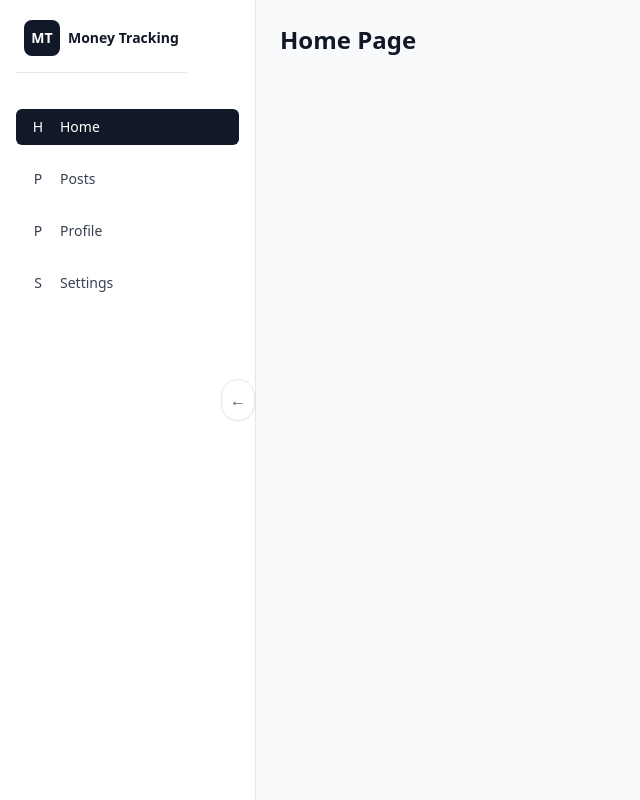
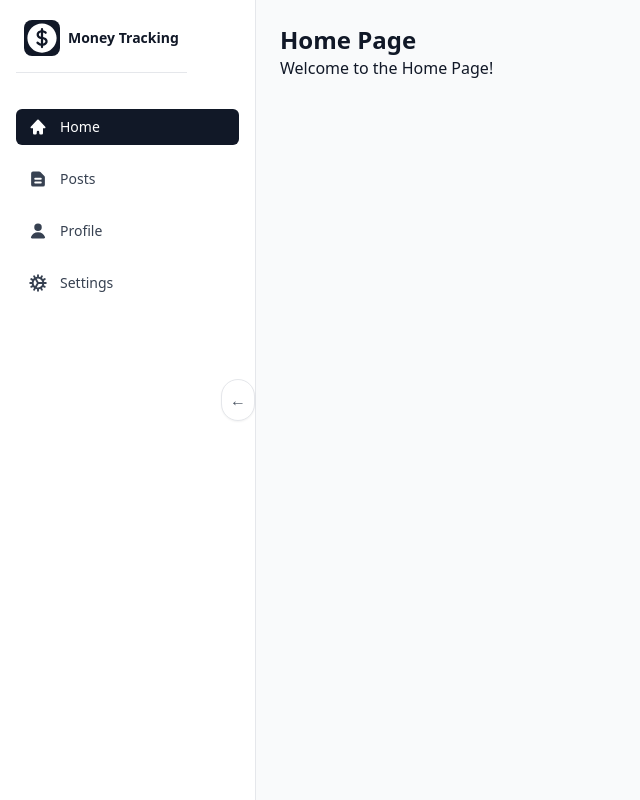
Before and after one commit to T30-H0/Money-Tracking, a Next.js app: page /home in a window 1280 px wide. Shown: the whole page, without its empty margins (0-640 px from the left). Built offline with nearby package versions, Linux system fonts and the light colour scheme.

Commit message:
update icon for sidebar

```diff
--- a/package.json
+++ b/package.json
@@ -7,6 +7,7 @@
     "start": "next start"
   },
   "dependencies": {
+    "@heroicons/react": "^2.2.0",
     "next": "latest",
     "react": "latest",
     "react-dom": "latest"
--- a/src/app/home/page.tsx
+++ b/src/app/home/page.tsx
@@ -1,3 +1,14 @@
+import Image from "next/image";
+
 export default function HomePage() {
-  return <h1 className="text-2xl font-bold">Home Page</h1>;
+  return (
+    <>
+      <h1 className="text-2xl font-bold">Home Page</h1>
+
+      {/* shape-outside: url(image.jpg);
+      shape-margin: 8px; */}
+      {/* <Image alt="Home" src="/home.jpg" className="w-350 float-left" /> */}
+      <p>Welcome to the Home Page!</p>
+    </>
+  );
 }
--- a/src/components/Sidebar/Sidebar.tsx
+++ b/src/components/Sidebar/Sidebar.tsx
@@ -1,25 +1,11 @@
 "use client";
 
+import { navItems } from "@/constants/sidebar.constant";
+import { isActiveHref } from "@/utils/sidebar";
+import CurrencyDollarIcon from "@heroicons/react/24/solid/esm/CurrencyDollarIcon";
 import Link from "next/link";
 import { usePathname } from "next/navigation";
 import { useState } from "react";
-
-type NavItem = {
-  label: string;
-  href: string;
-};
-
-const navItems: NavItem[] = [
-  { label: "Home", href: "/home" },
-  { label: "Posts", href: "/posts" },
-  { label: "Profile", href: "/profile" },
-  { label: "Settings", href: "/settings" },
-];
-
-const isActiveHref = (pathname: string, href: string): boolean => {
-  if (href === "/") return pathname === "/";
-  return pathname === href || pathname.startsWith(`${href}/`);
-};
 
 export const Sidebar = () => {
   const pathname = usePathname();
@@ -39,7 +25,7 @@ export const Sidebar = () => {
           }`}
         >
           <div className="grid size-9 place-items-center rounded-lg bg-gray-900 text-sm font-semibold text-white flex-shrink-0">
-            MT
+            <CurrencyDollarIcon />
           </div>
           {!isCollapsed && (
             <div className="text-sm font-semibold text-gray-900 whitespace-nowrap">
@@ -66,7 +52,7 @@ export const Sidebar = () => {
               title={isCollapsed ? item.label : ""}
             >
               <span className="flex-shrink-0 w-5 h-5 flex items-center justify-center">
-                {item.label[0]}
+                {item.icon}
               </span>
               {!isCollapsed && <span>{item.label}</span>}
             </Link>
--- /dev/null
+++ b/src/constants/sidebar.constant.tsx
@@ -0,0 +1,30 @@
+import { NavItem } from "@/types/sidebar";
+import {
+  HomeIcon,
+  UserIcon,
+  CogIcon,
+  DocumentTextIcon,
+} from "@heroicons/react/16/solid";
+
+export const navItems: NavItem[] = [
+  {
+    icon: <HomeIcon />,
+    label: "Home",
+    href: "/home",
+  },
+  {
+    icon: <DocumentTextIcon />,
+    label: "Posts",
+    href: "/posts",
+  },
+  {
+    icon: <UserIcon />,
+    label: "Profile",
+    href: "/profile",
+  },
+  {
+    icon: <CogIcon />,
+    label: "Settings",
+    href: "/settings",
+  },
+];
--- /dev/null
+++ b/src/types/sidebar.ts
@@ -0,0 +1,7 @@
+import { ReactNode } from "react";
+
+export type NavItem = {
+  icon: ReactNode;
+  label: string;
+  href: string;
+};
--- /dev/null
+++ b/src/utils/sidebar.ts
@@ -0,0 +1,4 @@
+export const isActiveHref = (pathname: string, href: string): boolean => {
+  if (href === "/") return pathname === "/";
+  return pathname === href || pathname.startsWith(`${href}/`);
+};
```
Also changed, not shown: 2 other files (tests, documents, lock files or other folders).
